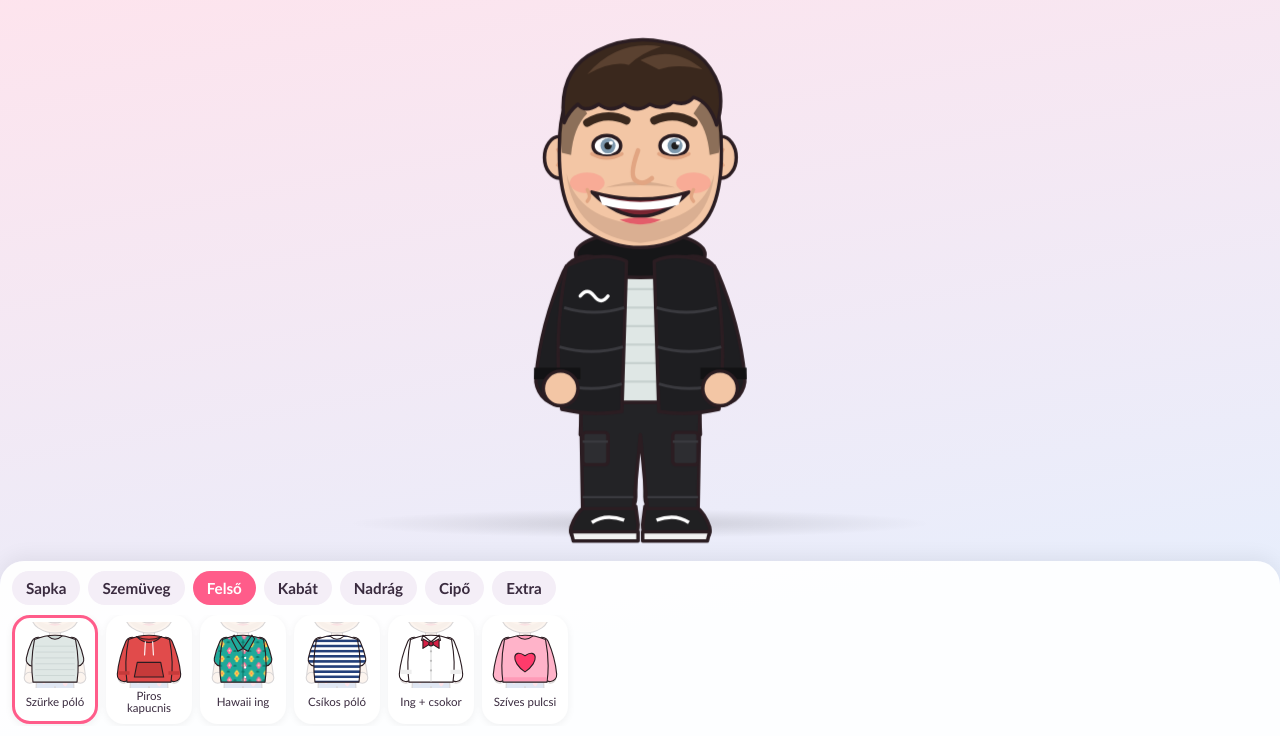
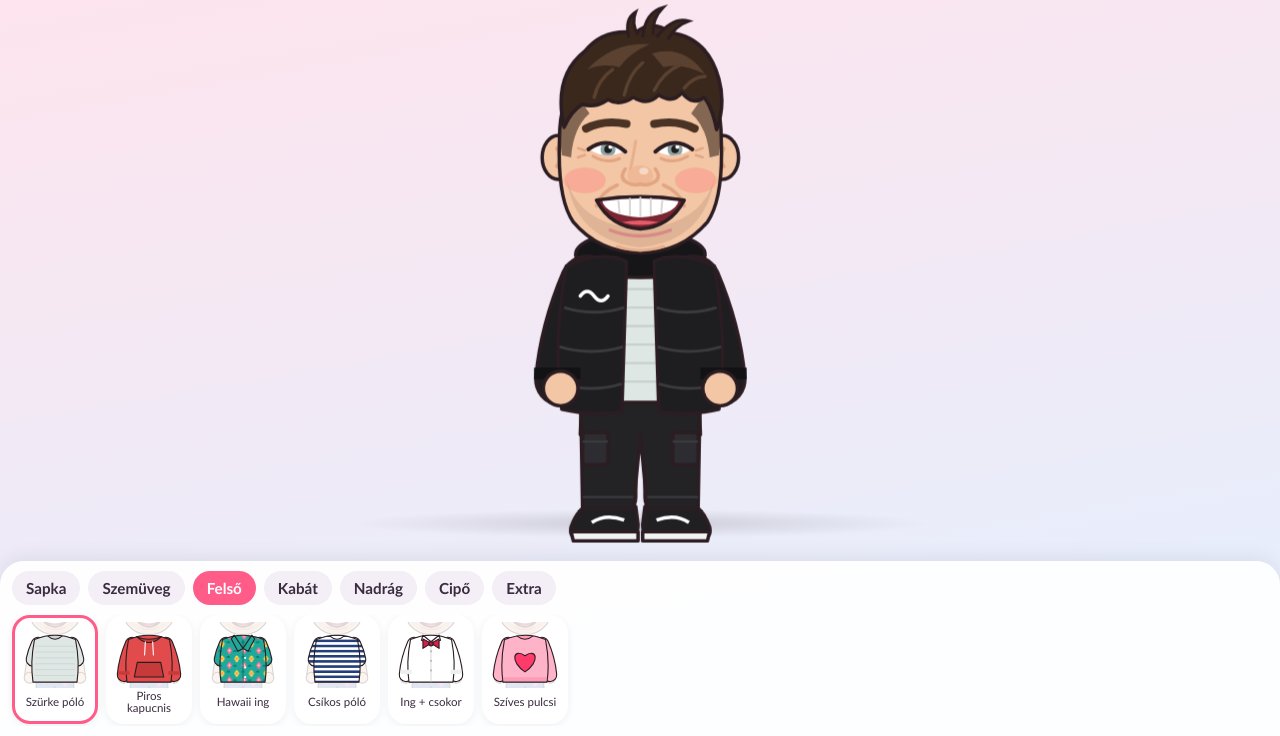
Before and after one commit to leveses/csenge-jokedv, a plain HTML site: page index.html in a window 1280 px wide. Shown: the part 64-800 px from the top of the page. Drawn offline with Linux system fonts and the light colour scheme.

Commit message:
Arc átrajzolása, hogy jobban hasonlítson
Co-Authored-By: Claude Opus 5.5 <noreply@anthropic.com>
Claude-Session: https://claude.ai/code/session_01MFZjRNwTo6dfywtRw98UeR

```diff
--- a/index.html
+++ b/index.html
@@ -183,49 +183,71 @@ function hands(){
           <circle cx="219" cy="342" r="15" fill="${SKIN}" ${OUT}/>`;
 }
 function head(){
+  const eye = (cx, flip) => {
+    const s = flip ? 1 : -1;
+    const X = d => cx + s*d;
+    return `
+    <clipPath id="eye${flip?'R':'L'}"><path d="M${X(-14)} 137 Q${cx} 125 ${X(14)} 136 Q${cx} 144 ${X(-14)} 137 Z"/></clipPath>
+    <path d="M${X(-14)} 137 Q${cx} 125 ${X(14)} 136 Q${cx} 144 ${X(-14)} 137 Z" fill="#fff"/>
+    <g clip-path="url(#eye${flip?'R':'L'})">
+      <circle cx="${cx+1}" cy="135" r="6.5" fill="#8ea3a6"/>
+      <circle cx="${cx+1}" cy="135" r="3.3" fill="#1d1d1d"/>
+      <circle cx="${cx+3}" cy="133" r="1.7" fill="#fff"/>
+    </g>
+    <path d="M${X(-16)} 137 Q${cx} 123 ${X(16)} 135" stroke="#2b1d22" stroke-width="3.5" fill="none" stroke-linecap="round"/>
+    <path d="M${X(-11)} 143 Q${cx} 148 ${X(12)} 141" stroke="${SKIN_D}" stroke-width="2.5" fill="none" stroke-linecap="round"/>
+    <path d="M${X(19)} 136 l${s*6} -2 M${X(19)} 140 l${s*6} 2" stroke="${SKIN_D}" stroke-width="2" stroke-linecap="round"/>`;
+  };
   return `
-  <!-- fülek -->
-  <ellipse cx="80" cy="142" rx="13" ry="18" fill="${SKIN}" ${OUT}/>
-  <ellipse cx="220" cy="142" rx="13" ry="18" fill="${SKIN}" ${OUT}/>
-  <path d="M78 134 q6 8 0 16 M222 134 q-6 8 0 16" stroke="${SKIN_D}" stroke-width="3" fill="none"/>
-  <!-- arc (kerek, telt arc) -->
-  <path d="M80 130 Q80 58 150 56 Q220 58 220 130 Q222 190 196 206 Q174 220 150 220 Q126 220 104 206 Q78 190 80 130 Z" fill="${SKIN}" ${OUT}/>
+  <!-- fülek (kicsit elállók) -->
+  <ellipse cx="79" cy="142" rx="14" ry="19" fill="${SKIN}" ${OUT}/>
+  <ellipse cx="221" cy="142" rx="14" ry="19" fill="${SKIN}" ${OUT}/>
+  <path d="M77 133 q7 9 0 18 M223 133 q-7 9 0 18" stroke="${SKIN_D}" stroke-width="3" fill="none"/>
+  <!-- széles, kerek arc, telt áll -->
+  <path d="M80 126 Q80 54 150 52 Q220 54 220 126 Q222 178 208 198 Q186 224 150 225 Q114 224 92 198 Q78 178 80 126 Z" fill="${SKIN}" ${OUT}/>
+  <path d="M130 219 Q150 226 170 219" stroke="${SKIN_D}" stroke-width="2.5" fill="none" stroke-linecap="round" opacity=".7"/>
   <!-- borosta -->
-  <path d="M86 156 Q92 210 150 216 Q208 210 214 156 Q204 196 150 200 Q96 196 86 156 Z" fill="#5a3b2b" opacity=".16"/>
-  <path d="M120 168 Q150 158 180 168 Q150 164 120 168 Z" fill="#5a3b2b" opacity=".18"/>
+  <path d="M86 160 Q94 214 150 220 Q206 214 214 160 Q204 200 150 204 Q96 200 86 160 Z" fill="#5a3b2b" opacity=".13"/>
   <!-- pirospozsgás arc -->
-  <ellipse cx="104" cy="164" rx="15" ry="9" fill="#ff7f7f" opacity=".38"/>
-  <ellipse cx="196" cy="164" rx="15" ry="9" fill="#ff7f7f" opacity=".38"/>
-  <!-- szemöldök -->
-  <path d="M104 112 Q120 102 138 110" stroke="${HAIR}" stroke-width="7" stroke-linecap="round" fill="none"/>
-  <path d="M162 110 Q180 102 196 112" stroke="${HAIR}" stroke-width="7" stroke-linecap="round" fill="none"/>
-  <!-- szemek (mosolygós, kissé hunyorgó, kékes-szürke) -->
-  <ellipse cx="121" cy="132" rx="12" ry="9" fill="#fff" ${OUT}/>
-  <ellipse cx="179" cy="132" rx="12" ry="9" fill="#fff" ${OUT}/>
-  <circle cx="122" cy="132" r="6.5" fill="#7d98ad"/><circle cx="180" cy="132" r="6.5" fill="#7d98ad"/>
-  <circle cx="122" cy="132" r="3.2" fill="#1d1d1d"/><circle cx="180" cy="132" r="3.2" fill="#1d1d1d"/>
-  <circle cx="124.5" cy="129.5" r="1.8" fill="#fff"/><circle cx="182.5" cy="129.5" r="1.8" fill="#fff"/>
-  <path d="M108 139 Q121 146 134 139 M166 139 Q179 146 192 139" stroke="${SKIN_D}" stroke-width="3" fill="none" stroke-linecap="round"/>
-  <!-- orr -->
-  <path d="M148 136 Q140 158 146 162 Q152 167 160 160" stroke="${SKIN_D}" stroke-width="4" fill="none" stroke-linecap="round"/>
-  <!-- nagy vigyor -->
-  <path d="M108 172 Q150 214 192 172 Q150 184 108 172 Z" fill="#7a2531" ${OUT}/>
-  <path d="M114 175 Q150 186 186 175 L183 183 Q150 192 117 183 Z" fill="#fff"/>
-  <path d="M132 196 Q150 204 168 196 Q150 192 132 196 Z" fill="#e35d6a"/>
-  <path d="M104 170 q4 6 0 10 M196 170 q-4 6 0 10" stroke="${SKIN_D}" stroke-width="3" fill="none" stroke-linecap="round"/>`;
+  <ellipse cx="102" cy="162" rx="18" ry="11" fill="#ff7a7a" opacity=".35"/>
+  <ellipse cx="198" cy="162" rx="18" ry="11" fill="#ff7a7a" opacity=".35"/>
+  <ellipse cx="150" cy="80" rx="40" ry="10" fill="#ff9a8a" opacity=".12"/>
+  <!-- szemöldök: egyenesebb, közepesen vastag -->
+  <path d="M103 117 Q118 109 138 113" stroke="#4a3324" stroke-width="7" stroke-linecap="round" fill="none"/>
+  <path d="M162 113 Q182 109 197 117" stroke="#4a3324" stroke-width="7" stroke-linecap="round" fill="none"/>
+  <!-- mosolygós, hunyorgó szemek -->
+  ${eye(121,false)}${eye(179,true)}
+  <!-- szélesebb, kerek végű orr -->
+  <path d="M146 128 Q143 146 141 154" stroke="${SKIN_D}" stroke-width="2.5" fill="none" stroke-linecap="round" opacity=".7"/>
+  <ellipse cx="150" cy="158" rx="11" ry="9" fill="#efb896"/>
+  <path d="M137 152 Q131 160 139 164 Q144 167 150 165 Q156 167 161 164 Q169 160 163 152" stroke="${SKIN_D}" stroke-width="3" fill="none" stroke-linecap="round"/>
+  <ellipse cx="153" cy="154" rx="4" ry="3" fill="#fff" opacity=".45"/>
+  <!-- nevető ráncok -->
+  <path d="M130 166 Q116 172 112 184 M170 166 Q184 172 188 184" stroke="${SKIN_D}" stroke-width="3" fill="none" stroke-linecap="round"/>
+  <!-- széles, fogas mosoly -->
+  <path d="M112 179 Q150 173 188 179 Q176 202 150 204 Q124 202 112 179 Z" fill="#7a2531" ${OUT}/>
+  <path d="M117 180 Q150 175 183 180 Q180 192 150 194 Q120 192 117 180 Z" fill="#fff"/>
+  <path d="M141 177 L141 193 M150 176 L150 194 M159 177 L159 193 M131 179 L132 191 M169 179 L168 191" stroke="#d9d4d0" stroke-width="1.6"/>
+  <path d="M134 198 Q150 203 166 198 Q150 195 134 198 Z" fill="#e35d6a"/>
+  <path d="M124 205 Q150 215 176 205" stroke="#d98a85" stroke-width="3" fill="none" stroke-linecap="round"/>`;
 }
 function hair(){
   return `
-  <!-- oldalt rövidre nyírt (fade) -->
-  <path d="M82 138 Q78 104 92 86 L104 104 Q92 116 90 140 Z" fill="${HAIR}" opacity=".55"/>
-  <path d="M218 138 Q222 104 208 86 L196 104 Q208 116 210 140 Z" fill="${HAIR}" opacity=".55"/>
-  <!-- tető -->
-  <path d="M84 112 Q78 66 112 50 Q140 36 170 42 Q206 46 218 80 Q222 96 216 114
-           Q210 94 196 90 Q190 98 178 94 Q170 102 158 96 Q148 104 136 96 Q124 104 114 96 Q102 104 96 96 Q88 102 84 112 Z"
+  <!-- oldalt rövidebb -->
+  <path d="M82 140 Q77 104 92 84 L106 104 Q92 116 90 142 Z" fill="${HAIR}" opacity=".6"/>
+  <path d="M218 140 Q223 104 208 84 L194 104 Q208 116 210 142 Z" fill="${HAIR}" opacity=".6"/>
+  <!-- tömött, kócos, felfelé-előre fésült tető -->
+  <path d="M84 116 Q74 72 102 50 Q118 30 146 34 Q160 22 176 34 Q208 38 218 74 Q224 96 216 118
+           Q212 98 205 90 Q196 98 186 86 Q178 96 166 88 Q156 98 144 90 Q132 98 122 92 Q110 100 100 96 Q90 102 84 116 Z"
         fill="${HAIR}" ${OUT}/>
-  <!-- felfelé fésült frufru / tincsek -->
-  <path d="M104 70 Q130 40 168 46 Q150 52 140 62 Q126 58 104 70 Z" fill="${HAIR_L}"/>
-  <path d="M150 58 Q178 44 204 66 Q182 60 166 66 Z" fill="${HAIR_L}"/>`;
+  <!-- szélfútta tincsek a tetején -->
+  <path d="M152 38 Q154 16 170 12 Q160 22 161 36" fill="${HAIR}" stroke="#2b1d22" stroke-width="2.5"/>
+  <path d="M164 38 Q178 20 192 24 Q180 28 174 40" fill="${HAIR}" stroke="#2b1d22" stroke-width="2.5"/>
+  <path d="M140 38 Q136 22 146 16 Q142 26 148 36" fill="${HAIR}" stroke="#2b1d22" stroke-width="2.5"/>
+  <!-- csillanások / tincsek -->
+  <path d="M104 66 Q126 42 158 44 Q140 52 132 64 Q118 60 104 66 Z" fill="${HAIR_L}"/>
+  <path d="M160 52 Q188 44 206 70 Q186 60 170 64 Z" fill="${HAIR_L}"/>
+  <path d="M110 90 Q114 74 126 66 M136 88 Q140 70 152 60 M162 84 Q170 68 184 62 M188 82 Q196 72 206 72" stroke="${HAIR_L}" stroke-width="3" fill="none" stroke-linecap="round"/>`;
 }
 
 /* ---------- Ruhák ---------- */
```
